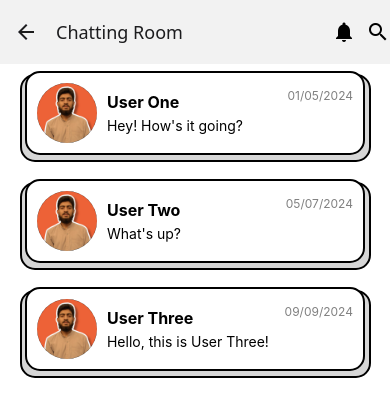
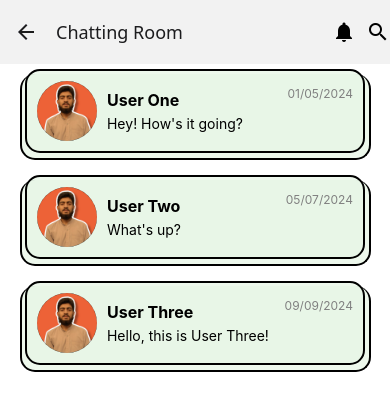
Before and after one commit to Syed-Abdullah123/Hello-Chat-App, a React Native app in the folder Hello/: screen /Users in a window 390 px wide. Shown: the top 416 px of the page. Built offline with nearby package versions, Linux system fonts and the light colour scheme.

Commit message:
updated ui for better feeling and aesthetics

```diff
--- a/Hello/src/components/ChatUserComponent.tsx
+++ b/Hello/src/components/ChatUserComponent.tsx
@@ -24,7 +24,8 @@ const styles = StyleSheet.create({
     width: "90%",
     alignSelf: "center",
     justifyContent: "center",
-    backgroundColor: "#d6d6d6",
+    backgroundColor: "rgba(229,245,228,0.7)",
+    borderTopWidth: 0,
     margin: 10,
   },
   container: {
@@ -35,7 +36,7 @@ const styles = StyleSheet.create({
     width: "98%",
     alignSelf: "center",
     bottom: 5,
-    backgroundColor: "white",
+    backgroundColor: "rgba(229,245,228,0.7)",
   },
   image: {
     width: 60,
```
